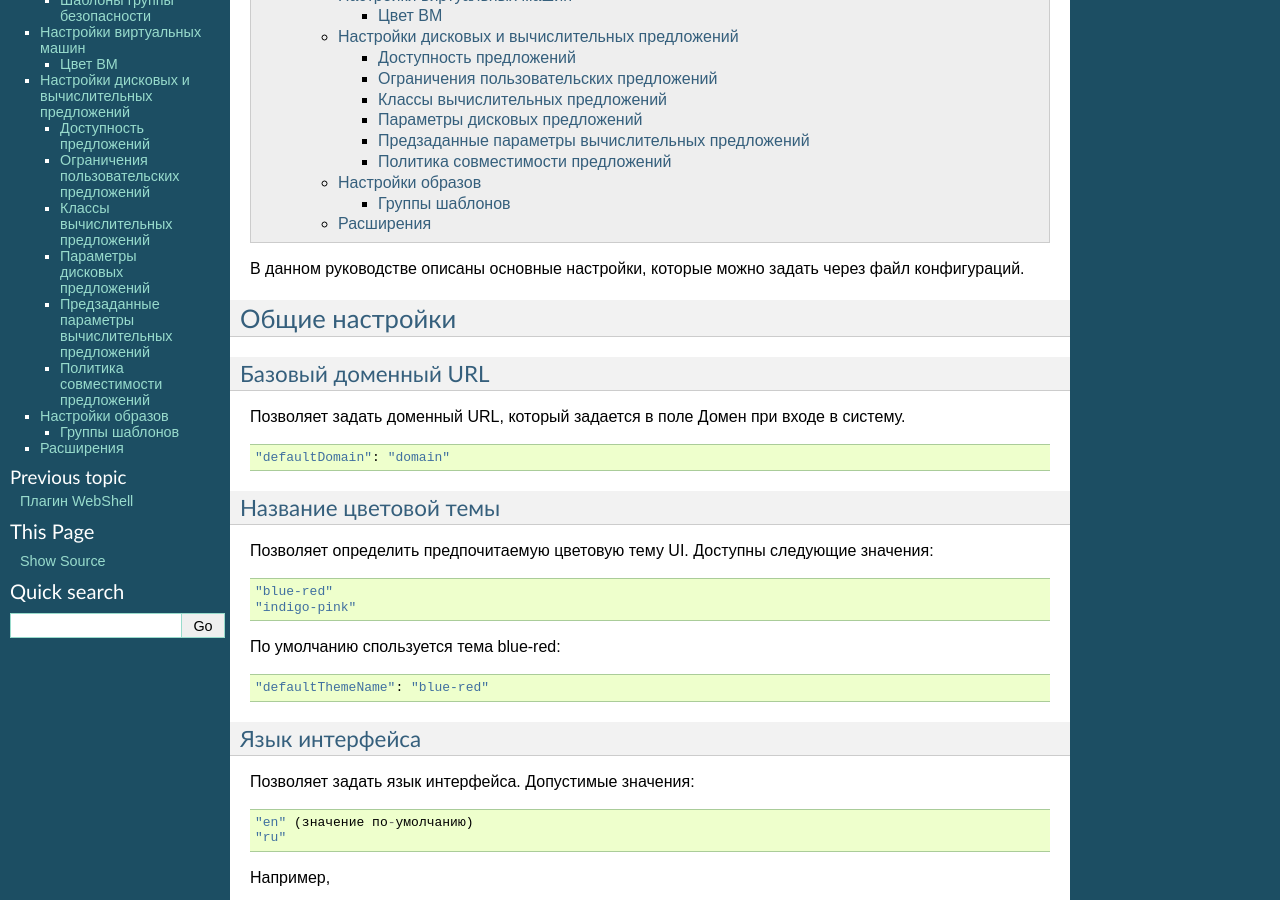
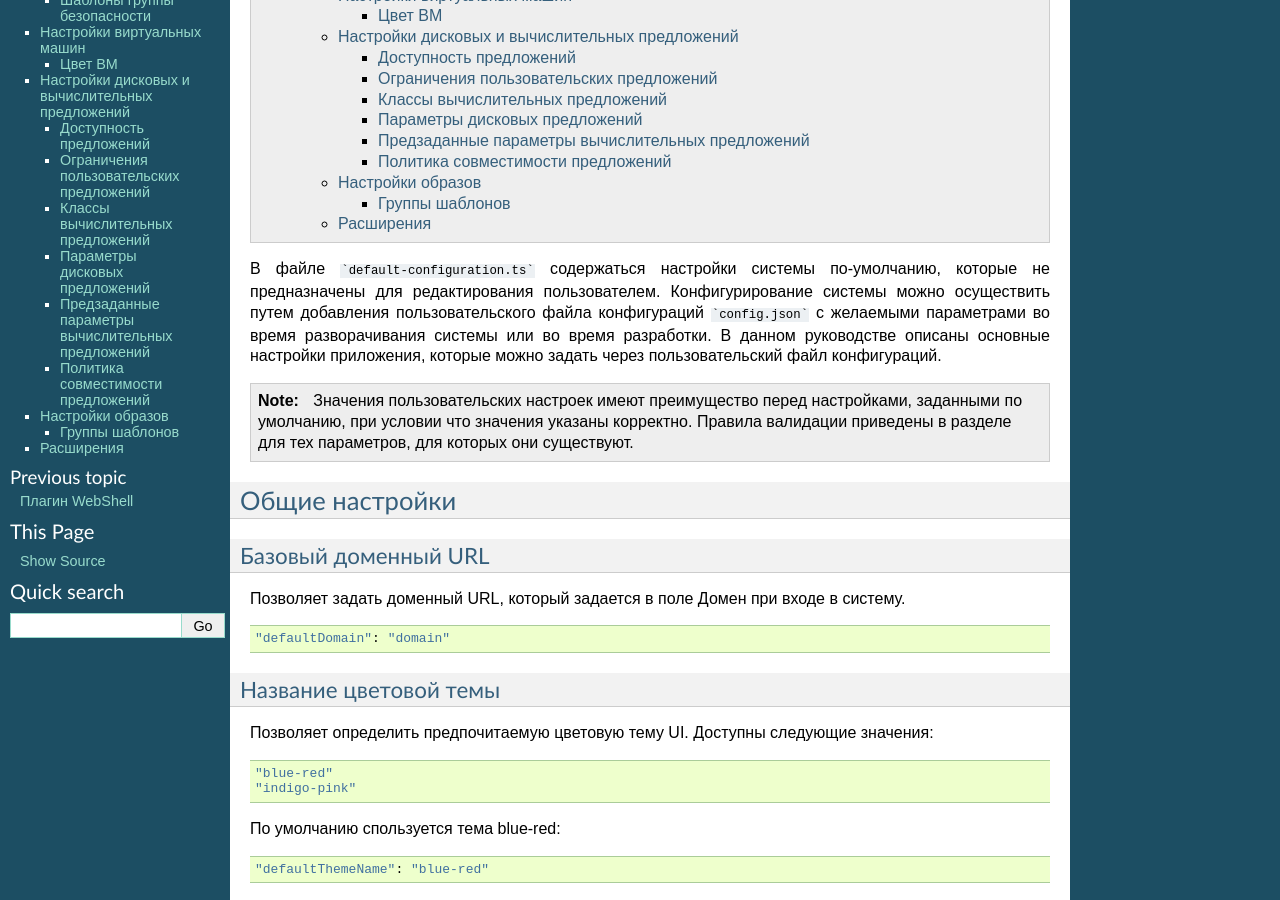
Before and after one commit to MaslovaEV/RU_CloudStack-UI, a Sphinx documentation site: the page built from RUdocs/source/CSUI-ConfigGuide.rst, in a window 1280 px wide and 900 px high, scrolled down 450 px. Built offline with Sphinx 7.4.7, drawn with Linux system fonts in a browser that asks for light colours.

Commit message:
Update CSUI-ConfigGuide.rst
Default config file vs config.json description

````diff
--- a/RUdocs/source/CSUI-ConfigGuide.rst
+++ b/RUdocs/source/CSUI-ConfigGuide.rst
@@ -5,7 +5,9 @@
 
 .. Contents::
 
-В данном руководстве описаны основные настройки, которые можно задать через файл конфигураций.
+В файле ```default-configuration.ts``` содержаться настройки системы по-умолчанию, которые не предназначены для редактирования пользователем. Конфигурирование системы можно осуществить путем добавления пользовательского файла конфигураций ```config.json``` с желаемыми параметрами во время разворачивания системы или во время разработки. В данном руководстве описаны основные настройки приложения, которые можно задать через пользовательский файл конфигураций.
+
+.. note:: Значения пользовательских настроек имеют преимущество перед настройками, заданными по умолчанию, при условии что значения указаны корректно. Правила валидации приведены в разделе для тех параметров, для которых они существуют.
 
 Общие настройки
 ---------------------------
````
